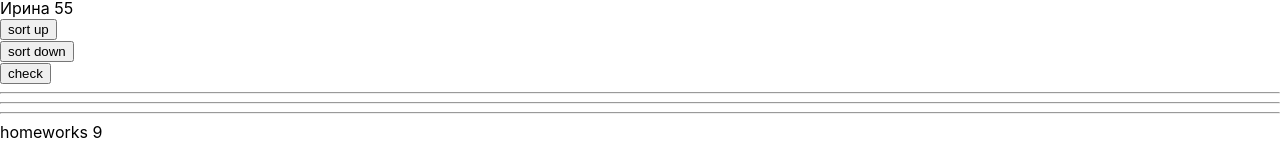
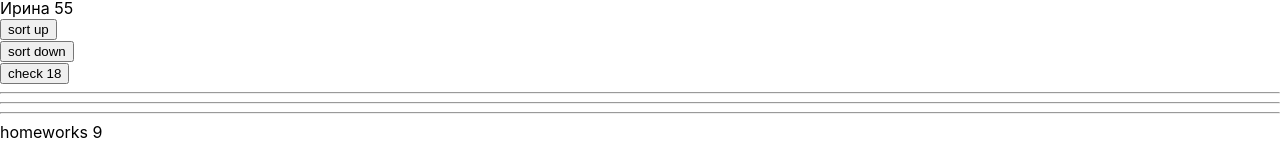
Before and after one commit to Syava7/TrainTasks, a React (Create React App) app: page /#/pre-junior in a window 1280 px wide. Shown: the part 1423-1576 px from the top of the page. Built offline with nearby package versions, Linux system fonts and the light colour scheme.

Commit message:
change button

```diff
--- a/src/p2-homeworks/h8/HW8.tsx
+++ b/src/p2-homeworks/h8/HW8.tsx
@@ -41,7 +41,7 @@ function HW8() {
 
             <div><SuperButton onClick={sortUp}>sort up</SuperButton></div>
             <div><SuperButton onClick={sortDown}>sort down</SuperButton></div>
-            <div><SuperButton onClick={check}>check</SuperButton></div>
+            <div><SuperButton onClick={check}>check 18</SuperButton></div>
 
             <hr/>
             {/*для личного творчества, могу проверить*/}
```
